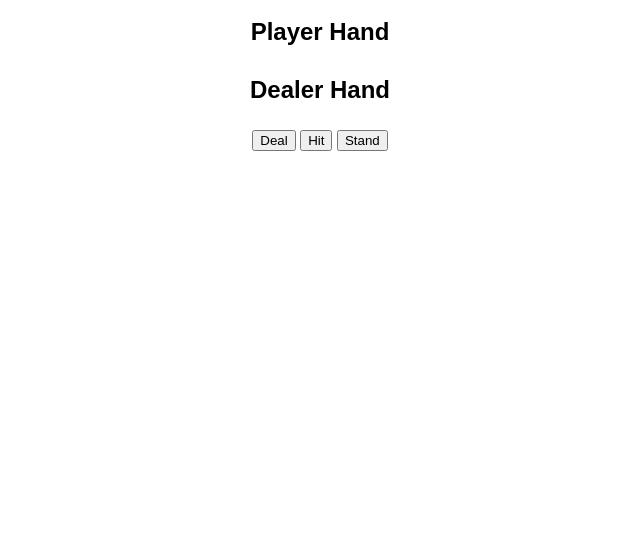
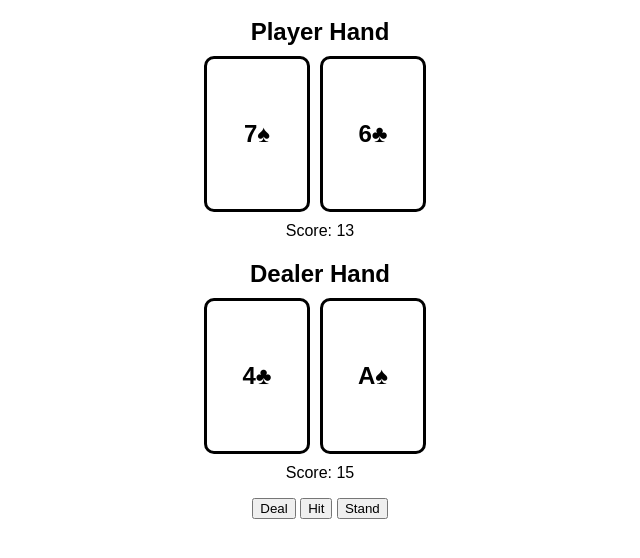
Before and after one commit to rela7e/Blackjack, a plain HTML site: page index.html in a window 1280 px wide. Shown: the part 90-648 px from the top of the page, without its empty margins (320-960 px from the left). Drawn offline with Linux system fonts and the light colour scheme.

Commit message:
fix so cards actually display on screen

```diff
--- a/script.js
+++ b/script.js
@@ -20,13 +20,11 @@ function calculateScore(hand) {
         }
     }
 
-    // Adjust score for multiple Aces
     while (score > 21 && numAces > 0) {
         score -= 10;
         numAces--;
     }
 
-    // Return "Bust" if score exceeds 21
     if (score > 21) {
         return "Bust";
     }
@@ -112,8 +110,6 @@ function deal() {
     document.getElementById('hit-button').disabled = false;
     document.getElementById('stand-button').disabled = false;
 
-    const currentBet = parseInt(document.getElementById('current-bet').textContent);
-
     if (deck.length === 0) {
         deck = buildDeck();
         shuffleDeck(deck);
```
Also changed, not shown: index.html (+0 -1 lines), style.css (line endings or trailing spaces).
